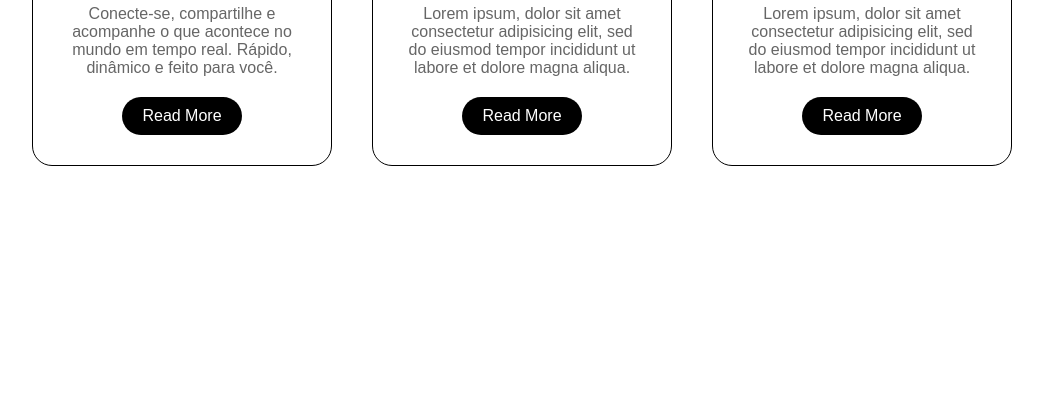
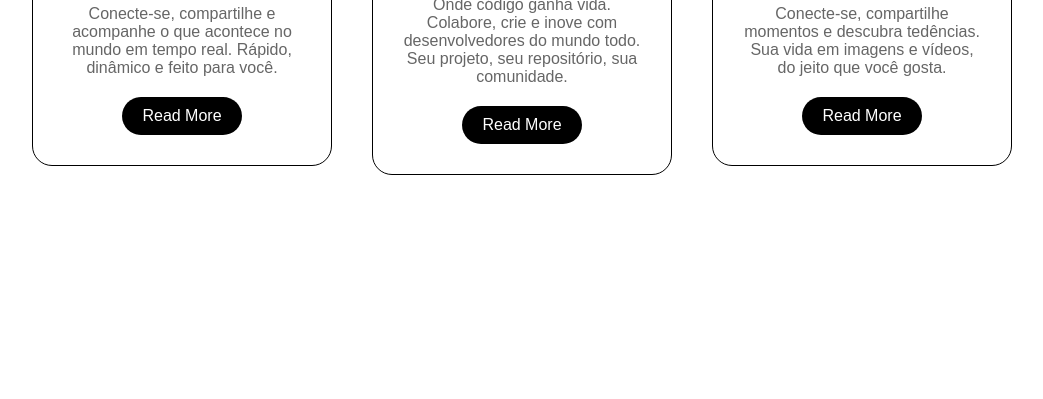
Before and after one commit to Leillac88/responsive-card, a plain HTML site: page index.html in a window 1280 px wide. Shown: the part 401-800 px from the top of the page, without its empty margins (118-1161 px from the left). Drawn offline with Linux system fonts and the light colour scheme.

Commit message:
add p de github e instagram

```diff
--- a/index.html
+++ b/index.html
@@ -28,7 +28,7 @@
             <h1>GitHub</h1>
             <div class="content">
                 <p>
-                    Lorem ipsum, dolor sit amet consectetur adipisicing elit, sed do eiusmod tempor incididunt ut labore et dolore magna aliqua.
+                    Onde código ganha vida. Colabore, crie e inove com desenvolvedores do mundo todo. Seu projeto, seu repositório, sua comunidade.
                 </p>
                 <a href="#">Read More</a>
             </div>
@@ -41,7 +41,7 @@
             <h1>Instagram</h1>
             <div class="content">
                 <p>
-                    Lorem ipsum, dolor sit amet consectetur adipisicing elit, sed do eiusmod tempor incididunt ut labore et dolore magna aliqua.
+                    Conecte-se, compartilhe momentos e descubra tedências. Sua vida em imagens e vídeos, do jeito que você gosta.
                 </p>
                 <a href="#">Read More</a>
             </div>
```
